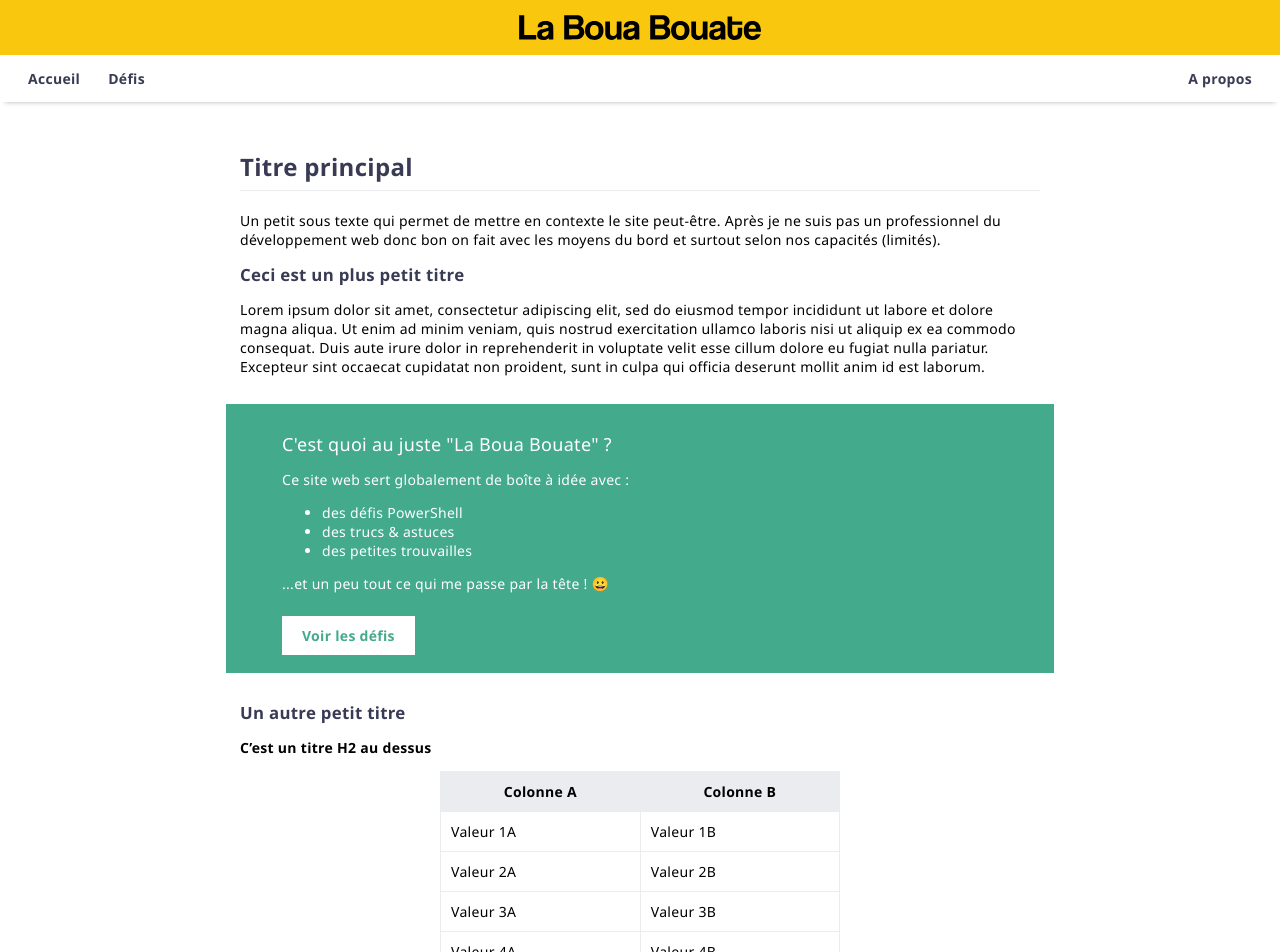
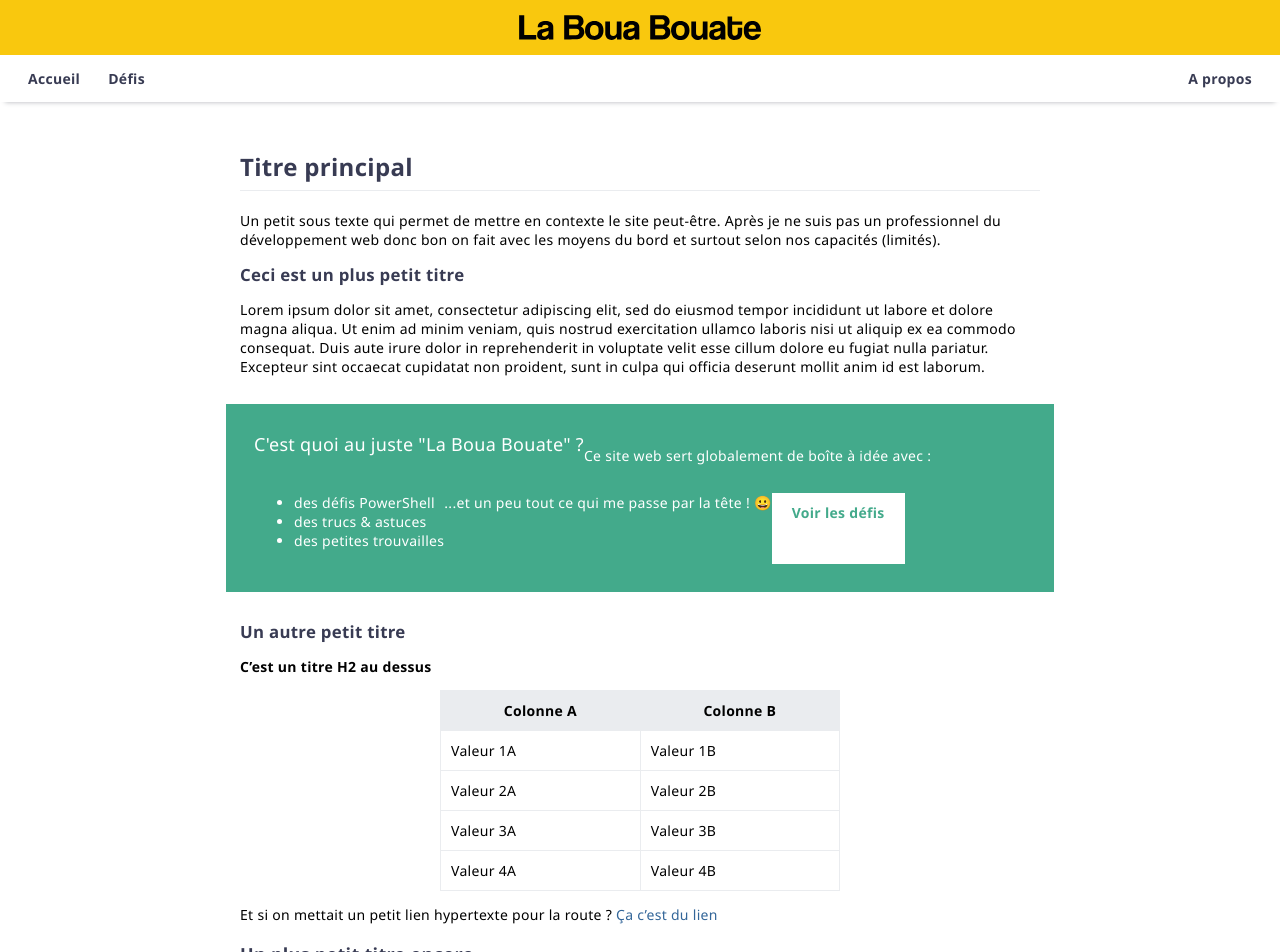
Before and after one commit to leobouard/leobouard.github.io, a Jekyll site: the page built from index.md, in a window 1280 px wide. Shown: the top 952 px of the page. Built offline with Jekyll 4.4.1, drawn with Linux system fonts in a browser that asks for light colours; our own code applies the rules of GitHub Pages for plain Markdown files.

Commit message:
Update hero

```diff
--- a/assets/css/style.scss
+++ b/assets/css/style.scss
@@ -111,11 +111,6 @@ section {
         padding: 2em;
         display: flex;
         flex-wrap: wrap;
-
-        img {
-            margin-top: auto;
-            margin-bottom: auto;
-        }
 
         a {
             margin-top: 1em;
--- a/index.md
+++ b/index.md
@@ -7,18 +7,16 @@ Un petit sous texte qui permet de mettre en contexte le site peut-être. Après
 Lorem ipsum dolor sit amet, consectetur adipiscing elit, sed do eiusmod tempor incididunt ut labore et dolore magna aliqua. Ut enim ad minim veniam, quis nostrud exercitation ullamco laboris nisi ut aliquip ex ea commodo consequat. Duis aute irure dolor in reprehenderit in voluptate velit esse cillum dolore eu fugiat nulla pariatur. Excepteur sint occaecat cupidatat non proident, sunt in culpa qui officia deserunt mollit anim id est laborum.
 
 <div class="hero">
-    <div style="margin-left: 2em;">
-        <span style="font-size: large;">C'est quoi au juste "La Boua Bouate" ?</span>
-        <p>Ce site web sert globalement de boîte à idée avec :</p>
-        <ul>
-            <li>des défis PowerShell</li>
-            <li>des trucs & astuces</li>
-            <li>des petites trouvailles</li>
-        </ul>
-        <p>...et un peu tout ce qui me passe par la tête ! 😀</p>
-        <br>
-        <a href="/challenges">Voir les défis</a>
-    </div>
+    <span style="font-size: large;">C'est quoi au juste "La Boua Bouate" ?</span>
+    <p>Ce site web sert globalement de boîte à idée avec :</p>
+    <ul>
+        <li>des défis PowerShell</li>
+        <li>des trucs & astuces</li>
+        <li>des petites trouvailles</li>
+    </ul>
+    <p>...et un peu tout ce qui me passe par la tête ! 😀</p>
+    <br>
+    <a href="/challenges">Voir les défis</a>
 </div>
 
 ## Un autre petit titre
```
